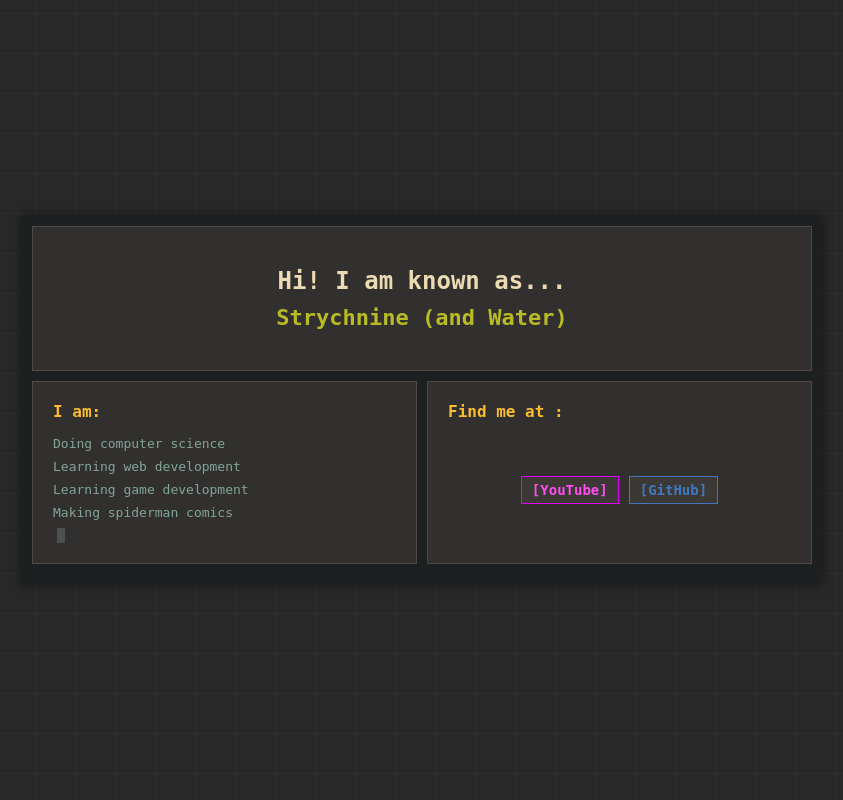
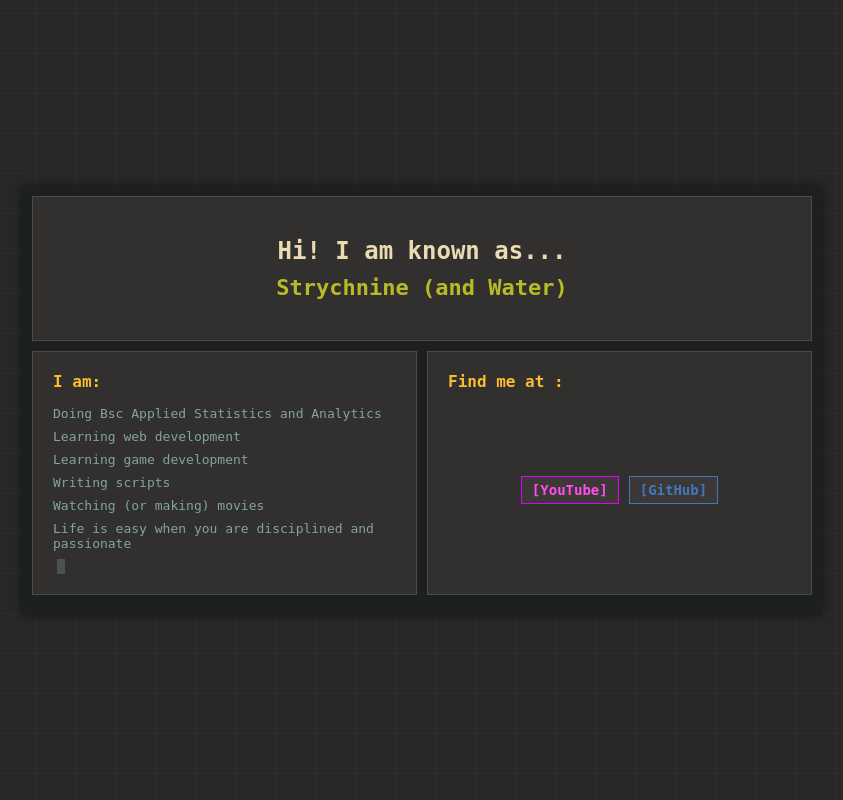
Before and after one commit to pratik1120/crazy_blogsite, a Flask app: template src/templates/_index.html in a window 1280 px wide. Shown: the whole page, without its empty margins (218-1061 px from the left). Run offline with Flask 3, Linux system fonts and the light colour scheme; the template is opened without the code that fills it, so the values that code supplies are empty.

Commit message:
Revise profile content in _index.html
Updated profile information and added new interests.

```diff
--- a/src/templates/_index.html
+++ b/src/templates/_index.html
@@ -20,10 +20,12 @@
       <div class="profile-section">
         <h2>I am:</h2>
         <ul class="tech-list">
-          <li>Doing computer science</li>
+          <li>Doing Bsc Applied Statistics and Analytics</li>
           <li>Learning web development</li>
           <li>Learning game development</li>
-          <li>Making spiderman comics</li>
+          <li>Writing scripts</li>
+          <li>Watching (or making) movies</li>
+          <li>Life is easy when you are disciplined and passionate</li>
         </ul>
         <span class="cursor"></span>
       </div>
```
